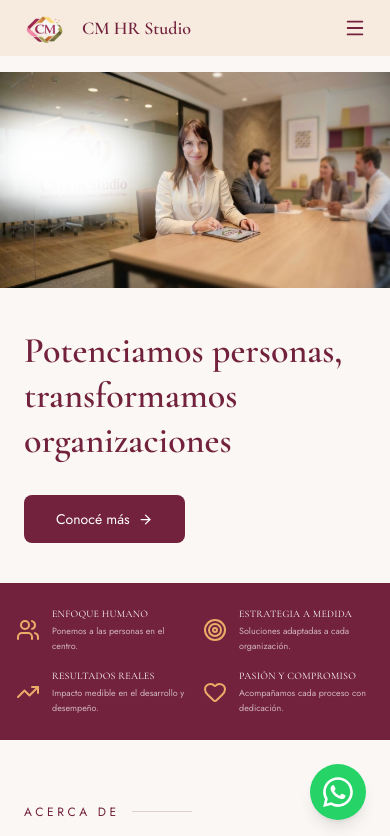
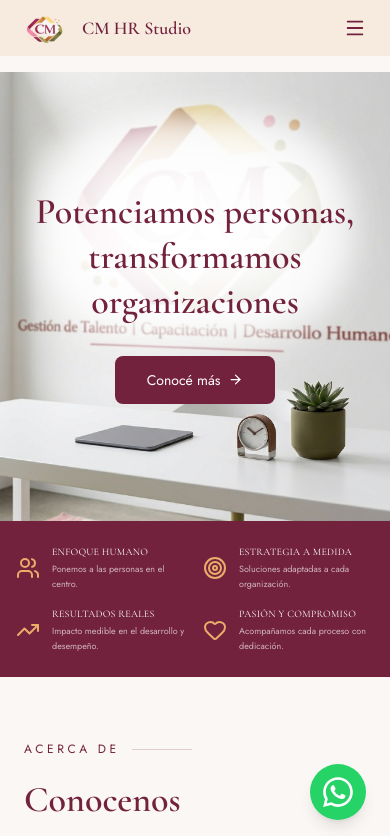
Before and after one commit to VM-Studio/cm-consultora, a Next.js app: page / in a window 390 px wide. Shown: the top 836 px of the page. Built offline with nearby package versions, Linux system fonts and the light colour scheme.

Commit message:
cambios en el hero

```diff
--- a/src/components/Hero.tsx
+++ b/src/components/Hero.tsx
@@ -7,7 +7,7 @@ export default function Hero() {
   return (
     <section id="home" className="relative md:min-h-screen md:flex md:items-center md:overflow-hidden">
 
-      {/* BG image — solo desktop (overlay completo) */}
+      {/* ── DESKTOP: imagen de fondo full-screen ── */}
       <div className="absolute inset-0 z-0 hidden md:block">
         <Image
           src="/hero.png"
@@ -19,21 +19,46 @@ export default function Hero() {
         />
       </div>
 
-      {/* Imagen mobile — se muestra completa, sin recorte */}
-      <div className="relative w-full md:hidden pt-[72px]">
+      {/* ── MOBILE: imagen celular.png como fondo, título y botón encima ── */}
+      <div className="relative md:hidden w-full">
+        {/* Imagen ocupa toda la pantalla verticalmente */}
+        <div className="relative w-full" style={{ paddingTop: '72px' }}>
           <Image
-          src="/hero.png"
+            src="/celular.png"
             alt="Hero background"
             width={800}
-          height={600}
+            height={1100}
             className="w-full h-auto"
             priority
             unoptimized
           />
         </div>
+        {/* Título + botón centrados, por encima de la imagen */}
+        <div className="absolute inset-0 flex flex-col items-center justify-center px-6 text-center" style={{ top: '72px' }}>
+          <motion.div
+            initial={{ opacity: 0, y: 40 }}
+            animate={{ opacity: 1, y: 0 }}
+            transition={{ duration: 0.9 }}
+            className="flex flex-col items-center"
+          >
+            <h1
+              className="font-display text-4xl font-semibold leading-tight mb-8"
+              style={{ color: '#73223e' }}
+            >
+              Potenciamos personas, transformamos organizaciones
+            </h1>
+            <a
+              href="#acerca-de"
+              className="inline-flex items-center gap-2 font-body text-sm rounded-lg bg-wine text-white px-8 py-3.5 hover:bg-wine-dark transition-colors"
+            >
+              Conocé más <ArrowRight size={15} />
+            </a>
+          </motion.div>
+        </div>
+      </div>
 
-      {/* Contenido */}
-      <div className="relative z-10 max-w-7xl mx-auto px-6 py-10 md:pt-52 md:pb-44 w-full">
+      {/* ── DESKTOP: contenido (título + botón) ── */}
+      <div className="relative z-10 hidden md:block max-w-7xl mx-auto px-6 pt-52 pb-44 w-full">
         <motion.div
           initial={{ opacity: 0, y: 40 }}
           animate={{ opacity: 1, y: 0 }}
@@ -41,7 +66,7 @@ export default function Hero() {
           className="max-w-lg"
         >
           <h1
-            className="font-display text-4xl md:text-6xl font-semibold leading-tight mb-8 md:mb-10"
+            className="font-display text-6xl font-semibold leading-tight mb-10"
             style={{ color: '#73223e' }}
           >
             Potenciamos personas, transformamos organizaciones
@@ -55,7 +80,7 @@ export default function Hero() {
         </motion.div>
       </div>
 
-      {/* Barra de valores */}
+      {/* ── Barra de valores ── */}
       <div className="relative md:absolute md:bottom-0 md:left-0 md:right-0 z-10 bg-wine">
         <div className="max-w-7xl mx-auto px-4 md:px-6 py-6 md:py-8 grid grid-cols-2 md:grid-cols-4 gap-4 md:gap-8">
           {[
```
Also changed, not shown: public/celular.png (added). Lines whose indentation alone changed are shown as unchanged.
